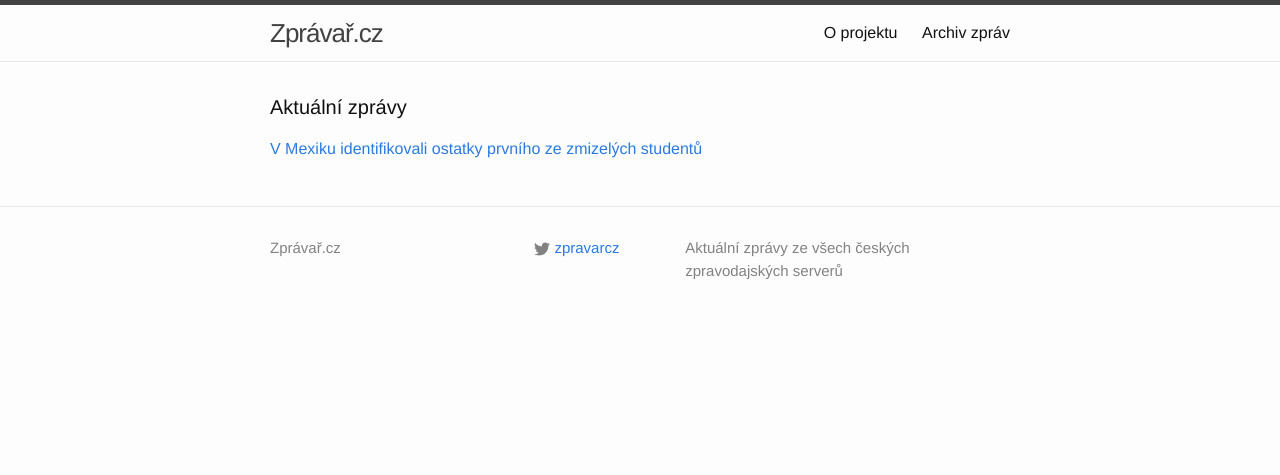
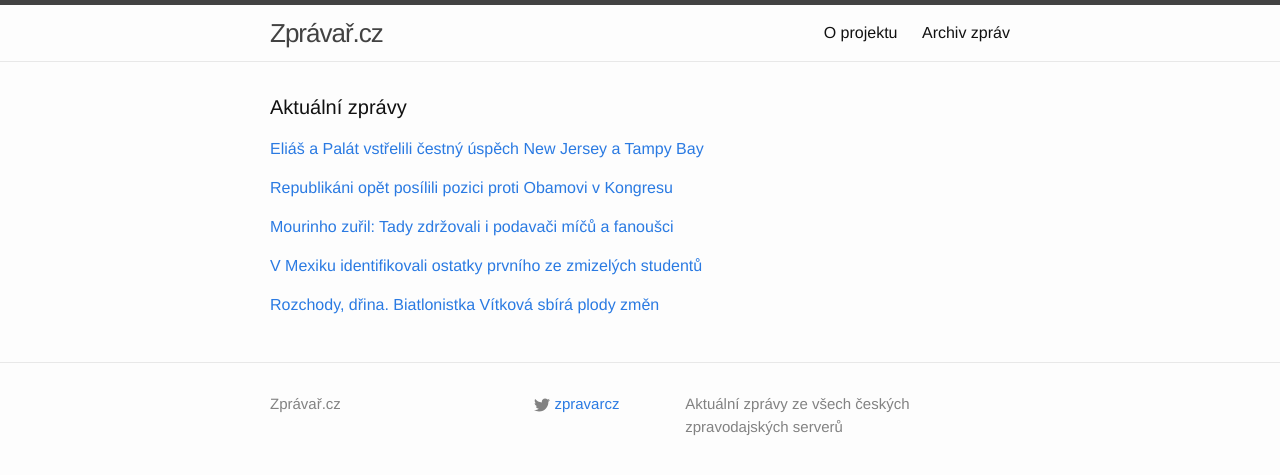
Before and after one commit to adliska/zpravar, a Jekyll site: the page built from index.html, in a window 1280 px wide. Shown: the top 475 px of the page. Built offline with Jekyll 4.4.1, drawn with Linux system fonts in a browser that asks for light colours.

Commit message:
zpravar news update

```diff
--- a/index.html
+++ b/index.html
@@ -5,11 +5,40 @@ layout: default
 <div class="home">
     <h1 class="page-heading">Aktuální zprávy</h1>
 
-<p><a href="javascript:;" onclick="toggle_visibility('zpravy0')">V Mexiku identifikovali ostatky prvního ze zmizelých studentů</a></p>
+<p><a href="javascript:;" onclick="toggle_visibility('zpravy0')">Eliáš a Palát vstřelili čestný úspěch New Jersey a Tampy Bay</a></p>
 <div id="zpravy0" style="display:none">
+<ul>
+<li><a href=http://www.denik.cz/hokej/elias-a-palat-vstrelili-cestny-uspech-new-jersey-a-tampy-bay-20141207.html>Eliáš a Palát vstřelili čestný úspěch New Jersey a Tampy Bay - www.denik.cz</a></li>
+<li><a href=http://www.rozhlas.cz/_zprava/elias-s-palatem-svymi-goly-jen-zmirnili-porazky-new-jersey-a-tampy-bay--1429398>Eliáš s Palátem svými góly jen zmírnili porážky New Jersey a Tampy Bay - www.rozhlas.cz</a></li>
+<li><a href=http://sport.aktualne.cz/elias-jedinym-strelcem-porazenych-devils-trefil-se-i-palat/r~91a1b0927dda11e4bdad0025900fea04/>Eliáš jediným střelcem poražených Devils, trefil se i Palát - sport.aktualne.cz</a></li>
+<li><a href=http://www.sportovninoviny.cz/zpravy/elias-a-palat-vstrelili-cestny-uspech-new-jersey-a-tampy-bay/1155964>Eliáš a Palát vstřelili čestný úspěch New Jersey a Tampy Bay - www.sportovninoviny.cz</a></li>
+</ul>
+</div><p><a href="javascript:;" onclick="toggle_visibility('zpravy1')">Republikáni opět posílili pozici proti Obamovi v Kongresu</a></p>
+<div id="zpravy1" style="display:none">
+<ul>
+<li><a href=http://zpravy.aktualne.cz/zahranici/republikani-opet-posilili-opozici-proti-obamovi-v-senatu/r~8c320a3e7ddb11e48477002590604f2e/>Republikáni opět posílili pozici proti Obamovi v Kongresu - zpravy.aktualne.cz</a></li>
+<li><a href=http://www.novinky.cz/zahranicni/amerika/355636-republikani-v-senatu-usa-jeste-vic-posilili.html>Republikáni v Senátu USA ještě víc posílili  - www.novinky.cz</a></li>
+<li><a href=http://www.ceskenoviny.cz/zpravy/zpravy/americti-republikani-v-druhem-kole-hlasovani-posilili-v-senatu/1155961>Američtí republikáni v druhém kole hlasování posílili v Senátu - www.ceskenoviny.cz</a></li>
+</ul>
+</div><p><a href="javascript:;" onclick="toggle_visibility('zpravy2')">Mourinho zuřil: Tady zdržovali i podavači míčů a fanoušci</a></p>
+<div id="zpravy2" style="display:none">
+<ul>
+<li><a href=http://www.tyden.cz/rubriky/sport/fotbal/zahranicni-souteze/mourinho-zuril-tady-zdrzovali-i-podavaci-micu-a-fanousci_326486.html>Mourinho zuřil: Tady zdržovali i podavači míčů a fanoušci - www.tyden.cz</a></li>
+<li><a href=http://sport.aktualne.cz/mourinha-po-prohre-chelsea-stvali-fanousci-i-podavac-micu/r~2adb9bd07d7a11e497f0002590604f2e/>Mourinha po prohře Chelsea štvali fanoušci i podavač míčů - sport.aktualne.cz</a></li>
+<li><a href=http://www.tyden.cz/rubriky/sport/fotbal/zahranicni-souteze/rozzureny-mourinho-tady-zdrzovali-i-podavaci-micu-a-fanousci_326486.html>Rozzuřený Mourinho: Tady zdržovali i podavači míčů a fanoušci - www.tyden.cz</a></li>
+</ul>
+</div><p><a href="javascript:;" onclick="toggle_visibility('zpravy3')">V Mexiku identifikovali ostatky prvního ze zmizelých studentů</a></p>
+<div id="zpravy3" style="display:none">
 <ul>
 <li><a href=http://www.novinky.cz/zahranicni/amerika/355635-v-mexiku-identifikovali-ostatky-prvniho-ze-zmizelych-studentu.html>V Mexiku identifikovali ostatky prvního ze zmizelých studentů - www.novinky.cz</a></li>
 <li><a href=http://zpravy.idnes.cz/odbornici-v-mexiku-identifikovali-telo-prvniho-ze-zmizelych-studentu-1zs-/zahranicni.aspx?c=A141207_003839_zahranicni_cen>Odborníci v Mexiku identifikovali tělo prvního ze zmizelých studentů - zpravy.idnes.cz</a></li>
 <li><a href=http://www.ceskenoviny.cz/zpravy/zpravy/v-mexiku-identifikovany-ostatky-prvniho-ze-zmizelych-studentu/1155953>V Mexiku identifikovány ostatky prvního ze zmizelých studentů - www.ceskenoviny.cz</a></li>
 </ul>
+</div><p><a href="javascript:;" onclick="toggle_visibility('zpravy4')">Rozchody, dřina. Biatlonistka Vítková sbírá plody změn</a></p>
+<div id="zpravy4" style="display:none">
+<ul>
+<li><a href=http://www.tyden.cz/rubriky/sport/zimni-sporty/rozchody-drina-biatlonistka-vitkova-sbira-plody-zmen_326484.html>Rozchody, dřina. Biatlonistka Vítková sbírá plody změn - www.tyden.cz</a></li>
+<li><a href=http://www.tyden.cz/rubriky/sport/zimni-sporty/zmenila-sportovni-zivot-nyni-vitkova-sbira-plody_326484.html>Změnila sportovní život, nyní Vítková sbírá plody - www.tyden.cz</a></li>
+<li><a href=http://www.denik.cz/zimni_sporty/vitkova-se-raduje-ze-stribra-a-tvrdi-hodne-mi-pomaha-ze-je-v-tymu-veselo-2014120.html>Vítková se raduje ze stříbra a tvrdí: Hodně mi pomáhá, že je v týmu veselo - www.denik.cz</a></li>
+</ul>
 </div></div>
```
